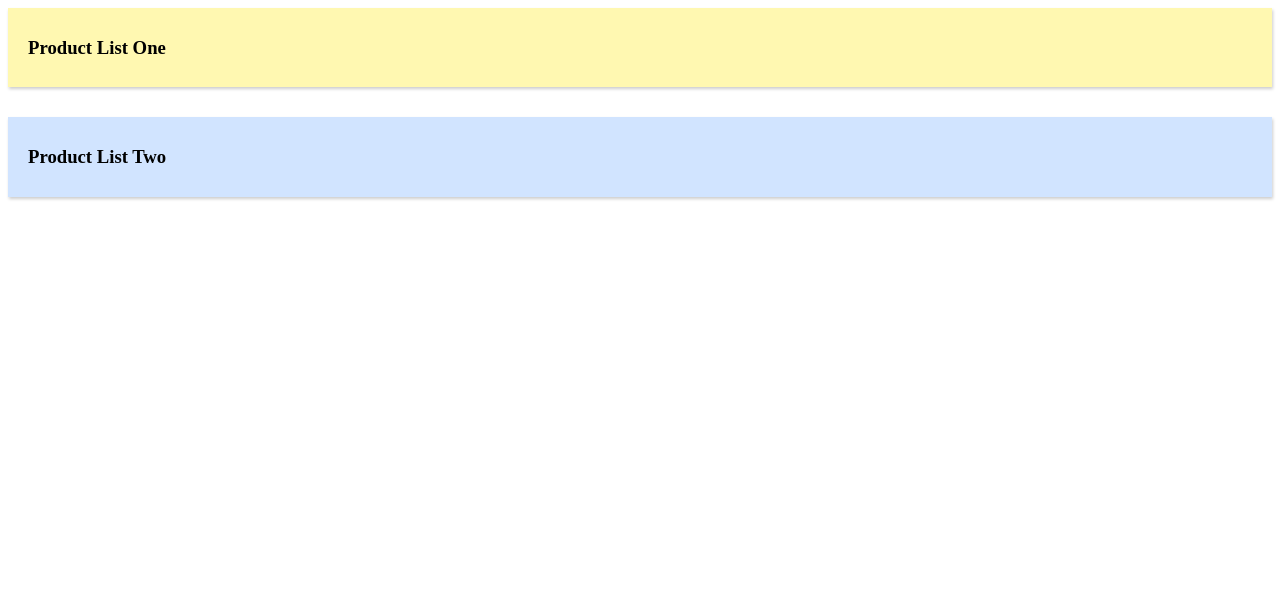
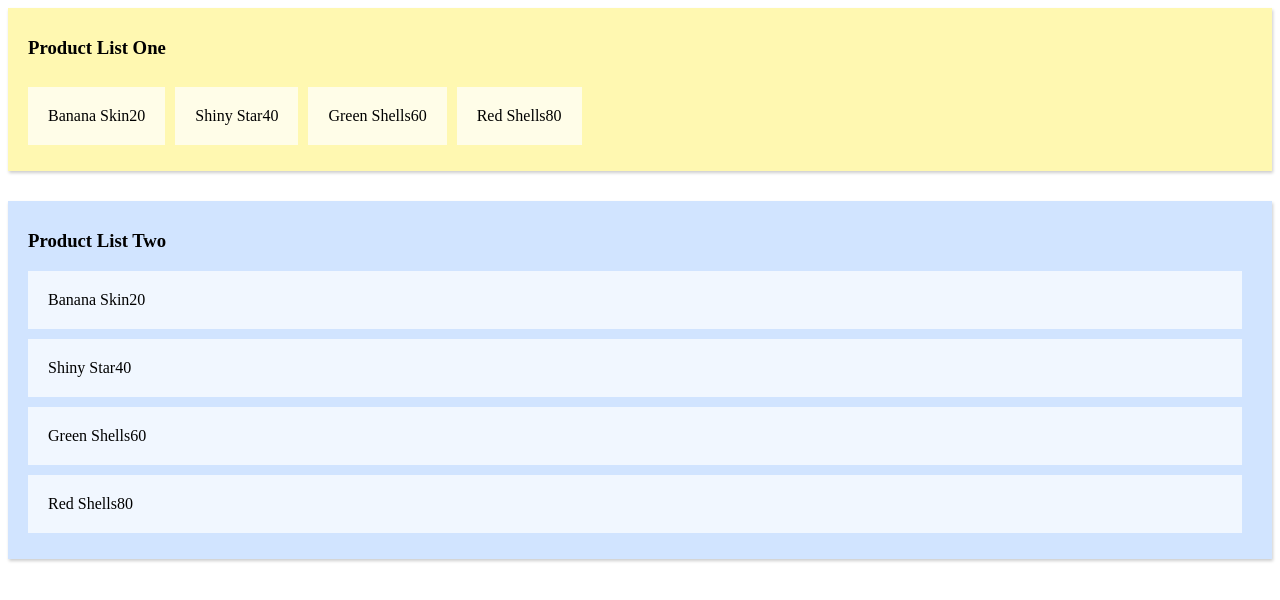
Before and after one commit to johntmunger/vuex-product-list, a Vue app: page / in a window 1280 px wide. Shown: the top 600 px of the page. Built offline with nearby package versions, Linux system fonts and the light colour scheme.

Commit message:
chore: Remove props use the store state instead with computed syntax

```diff
--- a/src/App.vue
+++ b/src/App.vue
@@ -1,7 +1,7 @@
 <template>
   <div id="app">
-    <ProductListOne v-bind:products="products" />
-    <ProductListTwo v-bind:products="products" />
+    <ProductListOne />
+    <ProductListTwo />
     <!-- <router-view/> -->
   </div>
 </template>
--- a/src/components/productListOne.vue
+++ b/src/components/productListOne.vue
@@ -12,13 +12,12 @@
 
 <script>
 export default {
-  props: ['products'],
-  data() {
-    return {
-
+  name: 'ProductListOne',
+  computed: {
+    products() {
+      return this.$store.state.products;
     }
-  },
-  name: 'ProductListOne'
+  }
 }
 </script>
 
--- a/src/components/productListTwo.vue
+++ b/src/components/productListTwo.vue
@@ -12,13 +12,12 @@
 
 <script>
 export default {
-  props: ['products'],
-  data() {
-    return {
-
+  name: 'ProductListTwo',
+    computed: {
+    products() {
+      return this.$store.state.products;
     }
-  },
-  name: 'ProductListTwo'
+  }
 }
 </script>
 
```
